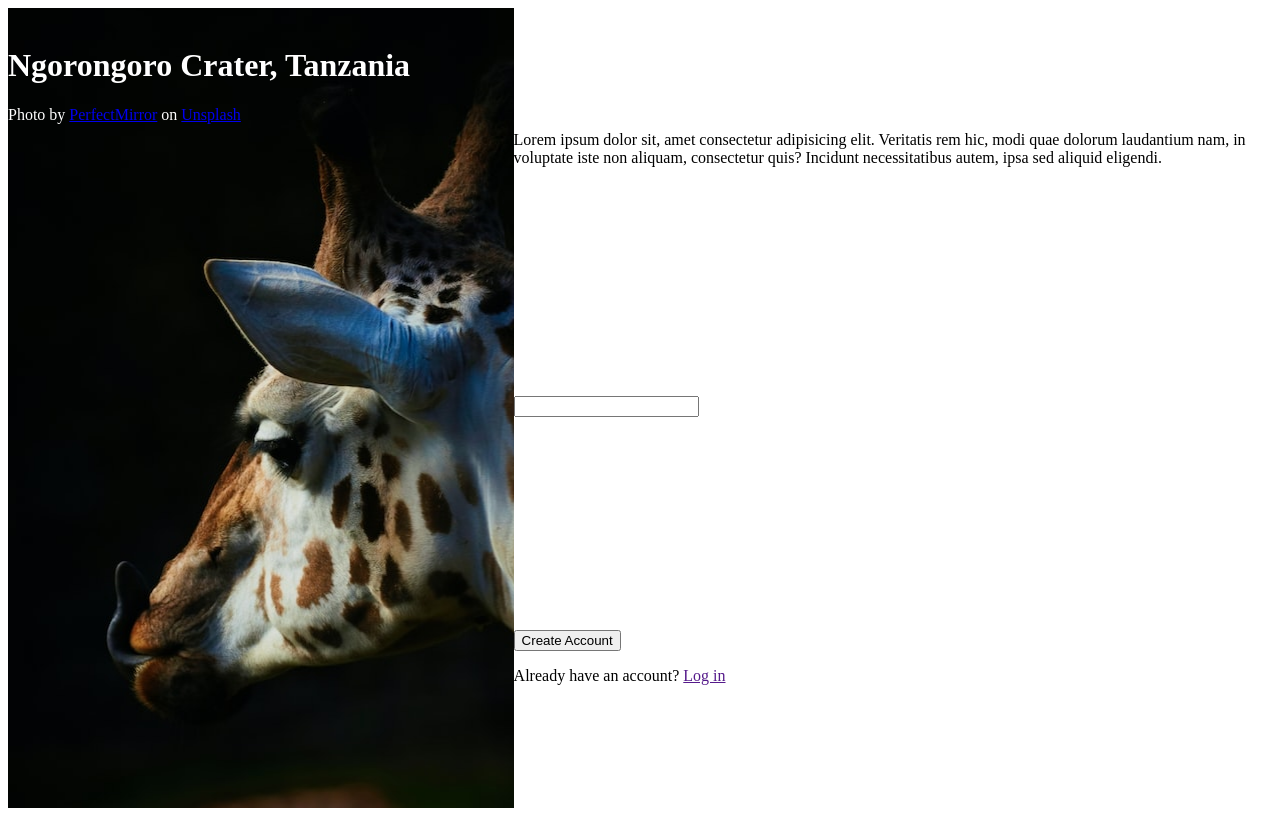
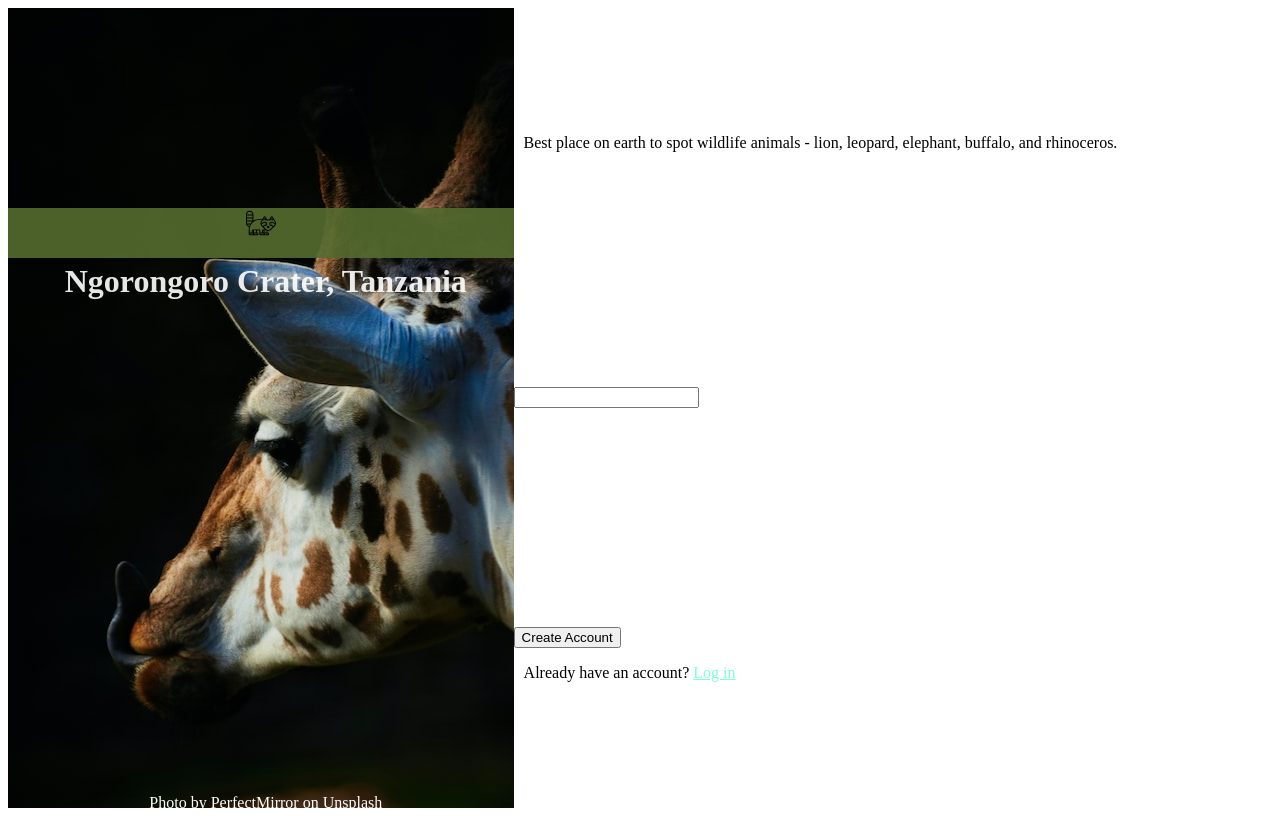
Before and after one commit to wenwen-dev/sign-up-form, a plain HTML site: page index.html in a window 1280 px wide. Drawn offline with Linux system fonts and the light colour scheme.

Commit message:
Add styles to left side, until making icon inline

```diff
--- a/index.html
+++ b/index.html
@@ -10,8 +10,8 @@
 <body>
   <div class="wrapper">
     <div class="left">
-      <div>
-        <img src="" alt="">
+      <div class="left-banner">
+        <img src="icon.svg" alt="an icon of a racoon" id="icon">
         <h1>Ngorongoro Crater, Tanzania</h1>
       </div>
       <p class="img-credit">Photo by <a href="https://unsplash.com/@perfectmirror?utm_source=unsplash&utm_medium=referral&utm_content=creditCopyText">PerfectMirror</a> on <a href="https://unsplash.com/t/wallpapers?utm_source=unsplash&utm_medium=referral&utm_content=creditCopyText">Unsplash</a>
@@ -19,7 +19,8 @@
     </div>
     <div class="right">
       <div class="right-intro">
-        <p>Lorem ipsum dolor sit, amet consectetur adipisicing elit. Veritatis rem hic, modi quae dolorum laudantium nam, in voluptate iste non aliquam, consectetur quis? Incidunt necessitatibus autem, ipsa sed aliquid eligendi.</p>
+        <p>Best place on earth to spot wildlife animals - lion, leopard,  elephant, buffalo, and rhinoceros. </p>
+        <p></p>
       </div>
       <div class="form">
         <form action="" method="post">
--- a/styles.css
+++ b/styles.css
@@ -3,7 +3,18 @@
 
 * {
   box-sizing: border-box;
+}
 
+h1, p {
+  padding-left: 10px;
+}
+
+:link {
+  color: white;
+}
+
+:visited {
+  color: aquamarine;
 }
 
 .wrapper {
@@ -18,6 +29,25 @@
   color: white;
 }
 
+.left-banner {
+  width: 100%;
+  height: 50px;
+  margin-top: 200px;
+  background-color:darkolivegreen;
+  opacity: 0.9;
+  text-align: center;
+}
+
+#icon {
+  width: 30px;
+  height: 30px;
+}
+.img-credit {
+  padding-top: 65vh;
+  text-align: center;
+  /* TODO: any better way to set the position of the credits */
+}
+
 .right {
   display: flex;
   flex-direction: column;
```
Also changed, not shown: icon.svg (added).
